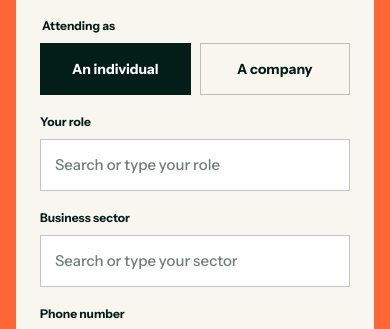
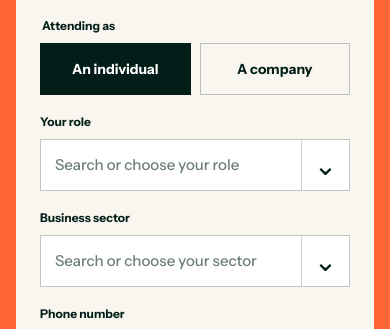
Before and after one commit to Greatdorlin/run-rentless, a Next.js app: page /webinar in a window 390 px wide. Shown: the part 9800-10129 px from the top of the page. Built offline with nearby package versions, Linux system fonts and the light colour scheme.

Commit message:
Make webinar choices searchable on mobile

```diff
--- a/src/app/webinar/webinar.css
+++ b/src/app/webinar/webinar.css
@@ -138,7 +138,16 @@
 .webinar-form__fields label:not(.webinar-form__consent):not(.webinar-form__trap) { display:grid; gap:7px; font-size:12px; font-weight:800; }
 .webinar-form input:not([type=radio]):not([type=checkbox]) { width:100%; min-height:52px; padding:10px 14px; border:1px solid rgba(3,30,25,.25); border-radius:0; background:white; color:var(--ink); font-size:15px; font-weight:500; }
 .webinar-form input::placeholder { color:#6c7f76; }
-.webinar-form__sector-hint { color:#416056; font-size:12px; font-weight:600; }
+.webinar-form__search-choice { display:grid; gap:7px; min-width:0; }
+.webinar-form__search-choice > label { font-size:12px; font-weight:800; }
+.webinar-form__search-control { position:relative; }
+.webinar-form__search-control input { padding-right:54px !important; }
+.webinar-form__search-control button { position:absolute; inset:1px 1px 1px auto; width:48px; border:0; border-left:1px solid rgba(3,30,25,.2); background:white; color:var(--ink); cursor:pointer; font-size:28px; line-height:1; }
+.webinar-form__search-control button:hover { background:#eef3e9; }
+.webinar-form__search-control button:focus-visible,.webinar-form__option-list button:focus-visible { outline:2px solid var(--ink); outline-offset:-3px; }
+.webinar-form__option-list { display:grid; max-height:220px; overflow-y:auto; border:1px solid rgba(3,30,25,.25); border-top:0; background:white; }
+.webinar-form__option-list button { min-height:43px; padding:10px 14px; border:0; border-bottom:1px solid rgba(3,30,25,.1); background:white; color:var(--ink); cursor:pointer; text-align:left; font-size:14px; }
+.webinar-form__option-list button:hover { background:#eef3e9; }
 .webinar-form input:focus-visible { outline:2px solid var(--ink); outline-offset:2px; }
 .webinar-form__choice { min-width:0; margin:0; padding:0; border:0; }
 .webinar-form__choice legend { margin-bottom:8px; font-size:12px; font-weight:800; }
--- a/src/components/webinar/registration-form.tsx
+++ b/src/components/webinar/registration-form.tsx
@@ -6,6 +6,32 @@ import { WEBINAR_WHATSAPP_URL, webinarPhase } from "@/lib/webinar";
 import { businessSectors, normalizeBusinessSector, positions } from "@/lib/business-profile";
 
 type AttendingAs = "individual" | "company";
+
+function SearchableChoice({ id, label, name, options, value, onChange, placeholder, maxLength }: {
+  id: string;
+  label: string;
+  name: string;
+  options: readonly string[];
+  value: string;
+  onChange: (value: string) => void;
+  placeholder: string;
+  maxLength: number;
+}) {
+  const [open, setOpen] = useState(false);
+  const query = value.trim().toLowerCase();
+  const matches = options.filter((option) => option.toLowerCase().includes(query) || (name === "businessSector" && normalizeBusinessSector(value) === option));
+  return <div className="webinar-form__search-choice">
+    <label htmlFor={id}>{label}</label>
+    <div className="webinar-form__search-control">
+      <input id={id} name={name} type="text" autoComplete={name === "position" ? "organization-title" : "off"} maxLength={maxLength} required value={value} onChange={(event) => { onChange(event.target.value); setOpen(true); }} onFocus={() => setOpen(true)} placeholder={placeholder} />
+      <button type="button" aria-label={`${open ? "Hide" : "Show"} ${label.toLowerCase()} options`} aria-expanded={open} aria-controls={`${id}-options`} onClick={() => setOpen(!open)}><span aria-hidden="true">⌄</span></button>
+    </div>
+    {open && <div id={`${id}-options`} className="webinar-form__option-list" aria-label={`${label} options`}>
+      {matches.map((option) => <button key={option} type="button" onClick={() => { onChange(option); setOpen(false); }}>{option}</button>)}
+      {matches.length === 0 && <button type="button" onClick={() => setOpen(false)}>Use “{value}”</button>}
+    </div>}
+  </div>;
+}
 
 export function RegistrationForm() {
   const [attendingAs, setAttendingAs] = useState<AttendingAs>("individual");
@@ -89,11 +115,9 @@ export function RegistrationForm() {
           <label><input type="radio" name="attendingAs" value="company" checked={attendingAs === "company"} onChange={() => setAttendingAs("company")} /><span>A company</span></label>
         </div></fieldset>
         {attendingAs === "company" && <label>Company name<input name="companyName" autoComplete="organization" maxLength={120} required placeholder="Your company" /></label>}
-        <label>Your role<input name="position" list="webinar-positions" autoComplete="organization-title" maxLength={80} required value={position} onChange={(event) => setPosition(event.target.value)} placeholder="Search or type your role" /></label>
-        <datalist id="webinar-positions">{positions.map((position) => <option key={position} value={position} />)}</datalist>
+        <SearchableChoice id="webinar-position" label="Your role" name="position" options={positions} value={position} onChange={setPosition} maxLength={80} placeholder="Search or choose your role" />
         {position.trim().toLowerCase() === "other" && <label>What is your role?<input name="positionOther" maxLength={80} required placeholder="Type your role" /></label>}
-        <label>Business sector<input name="businessSector" list="webinar-sectors" maxLength={100} required value={businessSector} onChange={(event) => setBusinessSector(event.target.value)} placeholder="Search or type your sector" />{businessSector && businessSector.trim().toLowerCase() !== "other" && normalizeBusinessSector(businessSector) !== businessSector.trim() && <small className="webinar-form__sector-hint">Grouped under {normalizeBusinessSector(businessSector)}</small>}</label>
-        <datalist id="webinar-sectors">{businessSectors.map((sector) => <option key={sector} value={sector} />)}<option value="SaaS" /><option value="Healthtech" /><option value="Fintech" /><option value="Edtech" /></datalist>
+        <SearchableChoice id="webinar-sector" label="Business sector" name="businessSector" options={businessSectors} value={businessSector} onChange={setBusinessSector} maxLength={100} placeholder="Search or choose your sector" />
         {businessSector.trim().toLowerCase() === "other" && <label>What is your sector?<input name="businessSectorOther" maxLength={100} required placeholder="Type your sector" /></label>}
         <label>Phone number<input name="phoneNumber" type="tel" autoComplete="tel" maxLength={32} required placeholder="Include your country code" /></label>
         <label className="webinar-form__consent"><input type="checkbox" name="eventConsent" required /><span>I agree to receive my confirmation and webinar updates by email. See our <Link href="/privacy">Privacy Policy</Link>.</span></label>
```
